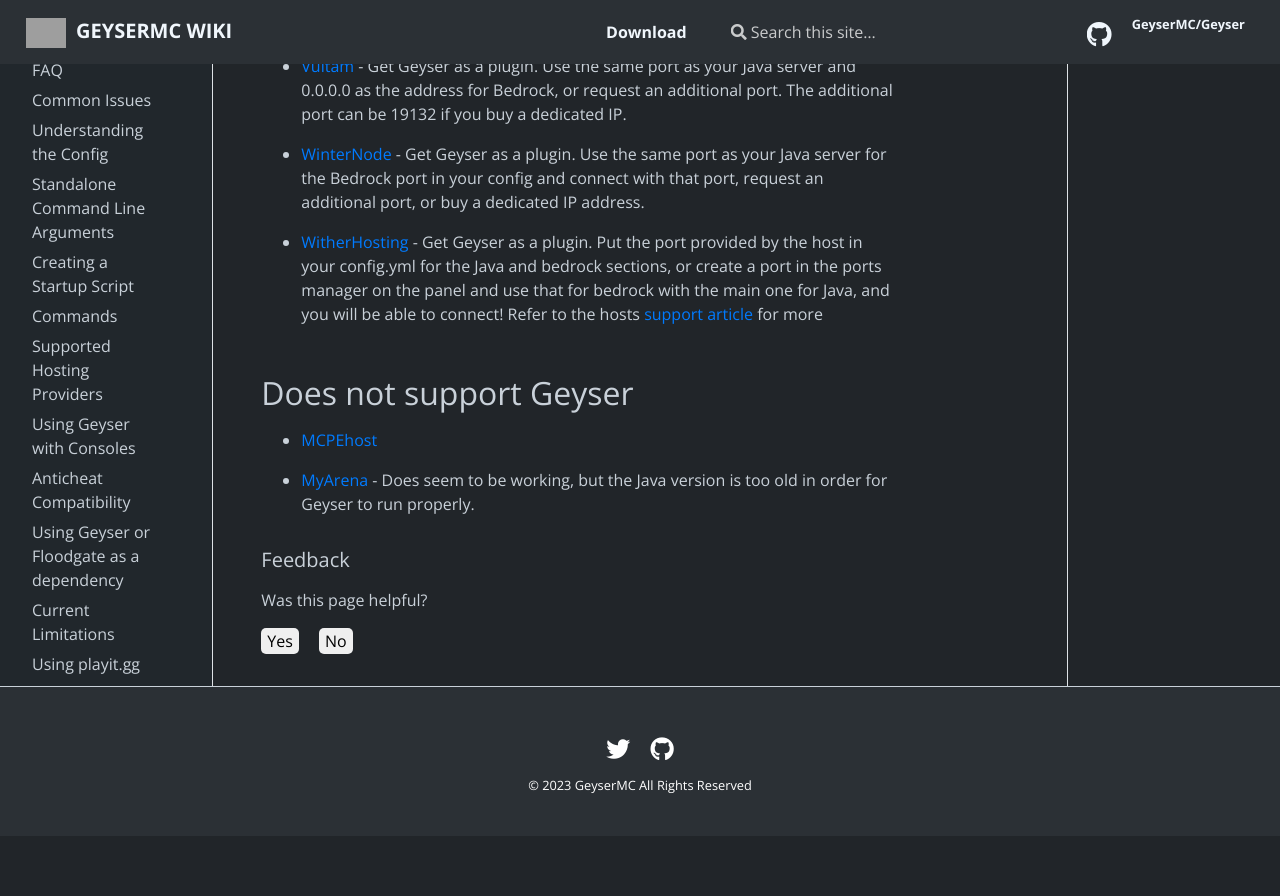
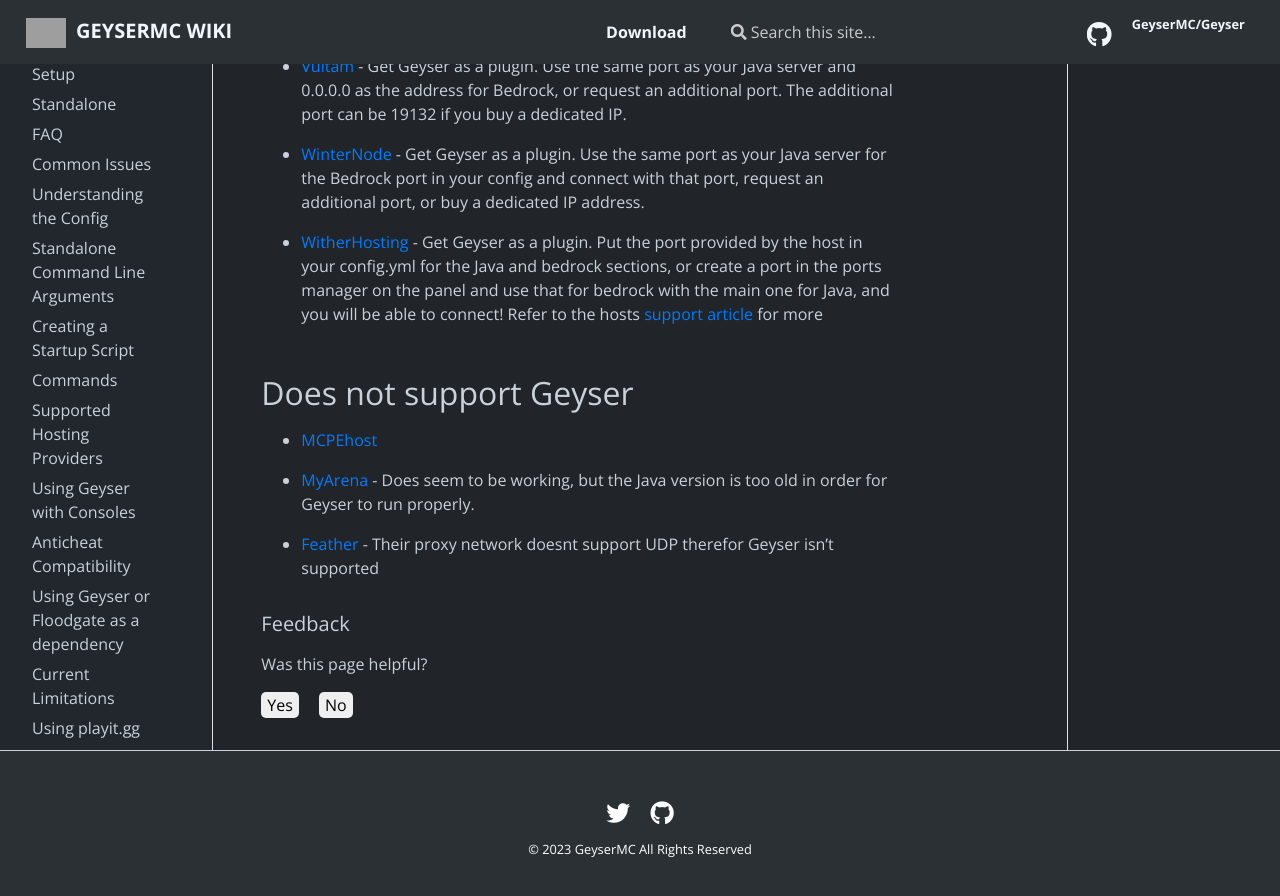
Before and after one commit to GeyserMC/GeyserWiki, a Jekyll site: the page built from _docs/geyser/supported-hosting-providers.md, in a window 1280 px wide and 900 px high, scrolled down 8215 px. Shown: the top 896 px of the window. Built offline with Jekyll 4.4.1, drawn with Linux system fonts in a browser that asks for light colours; before the commit the page ends 9051 px from its top, so only the background shows below that; grey boxes are pictures that could not be loaded.

Commit message:
Add Feather to unsupported providers

```diff
--- a/_data/providers.json
+++ b/_data/providers.json
@@ -444,6 +444,11 @@
       "name": "MyArena",
       "url": "https://www.myarena.ru/",
       "description": "Does seem to be working, but the Java version is too old in order for Geyser to run properly."
+    },
+    {
+      "name": "Feather",
+      "url": "https://feathermc.com/",
+      "description": "Their proxy network doesnt support UDP therefor Geyser isn't supported"
     }
   ]
 }
```
